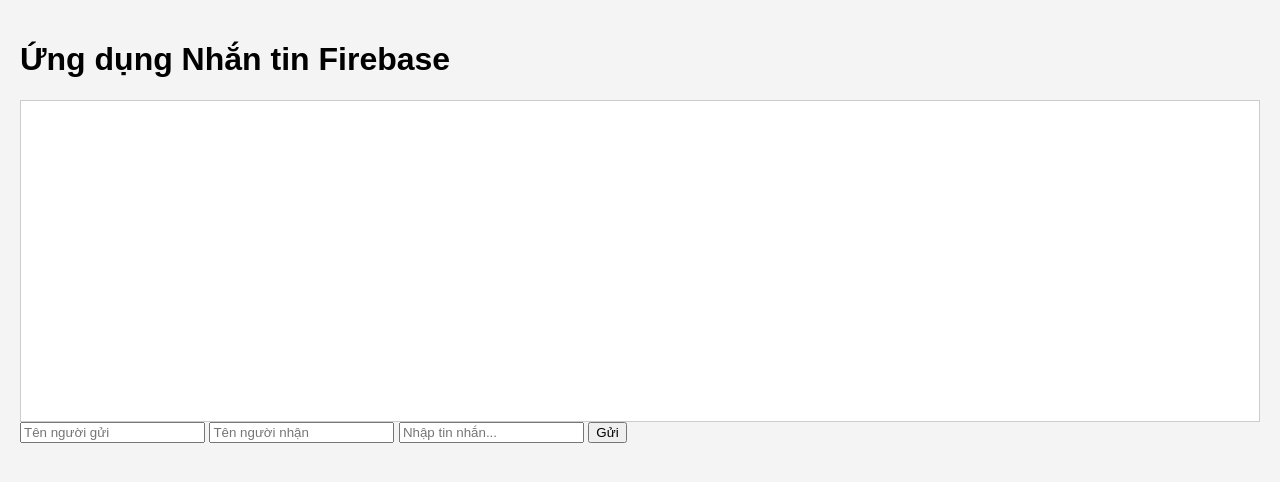
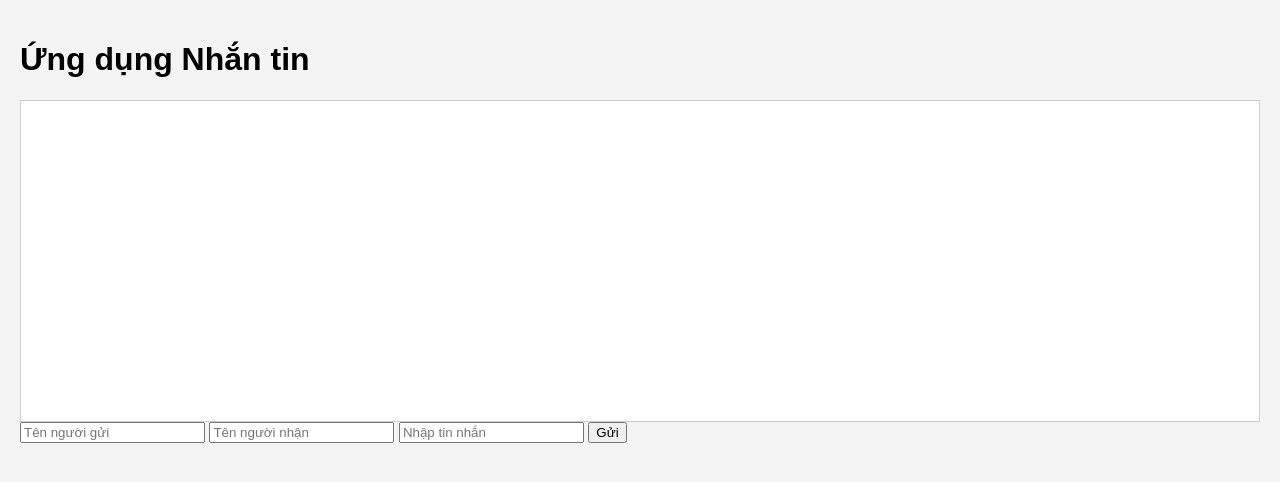
Before and after one commit to 23110089/http, a plain HTML site: page index.html in a window 1280 px wide. Drawn offline with Linux system fonts and the light colour scheme; no server answers.

Commit message:
Update index.html

```diff
--- a/index.html
+++ b/index.html
@@ -3,18 +3,20 @@
 <head>
     <meta charset="UTF-8">
     <meta name="viewport" content="width=device-width, initial-scale=1.0">
-    <title>Ứng dụng Nhắn tin Firebase</title>
+    <title>Ứng dụng Nhắn tin</title>
     <link rel="stylesheet" href="style.css">
     <script type="module" src="app.js" defer></script>
 </head>
 <body>
-    <h1>Ứng dụng Nhắn tin Firebase</h1>
+    <h1>Ứng dụng Nhắn tin</h1>
+
     <div id="chat-box">
         <ul id="messages"></ul>
     </div>
-    <input id="sender-input" type="text" placeholder="Tên người gửi" />
-    <input id="receiver-input" type="text" placeholder="Tên người nhận" />
-    <input id="message-input" type="text" placeholder="Nhập tin nhắn..." />
+
+    <input type="text" id="sender-input" placeholder="Tên người gửi" required>
+    <input type="text" id="receiver-input" placeholder="Tên người nhận" required>
+    <input type="text" id="message-input" placeholder="Nhập tin nhắn" required>
     <button id="send-button">Gửi</button>
 </body>
 </html>
```
